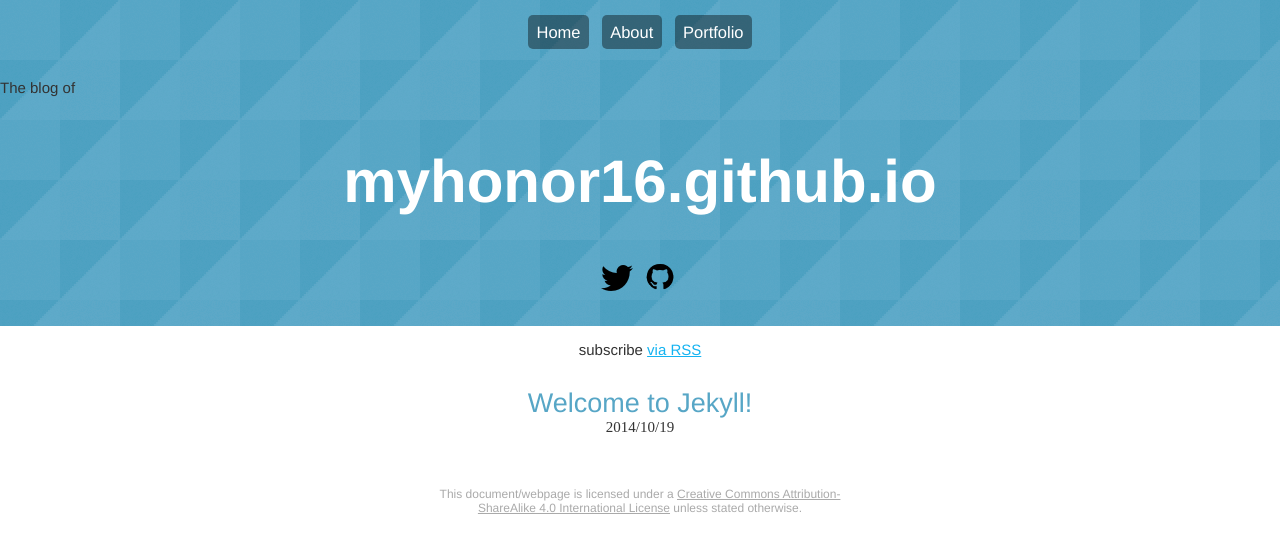
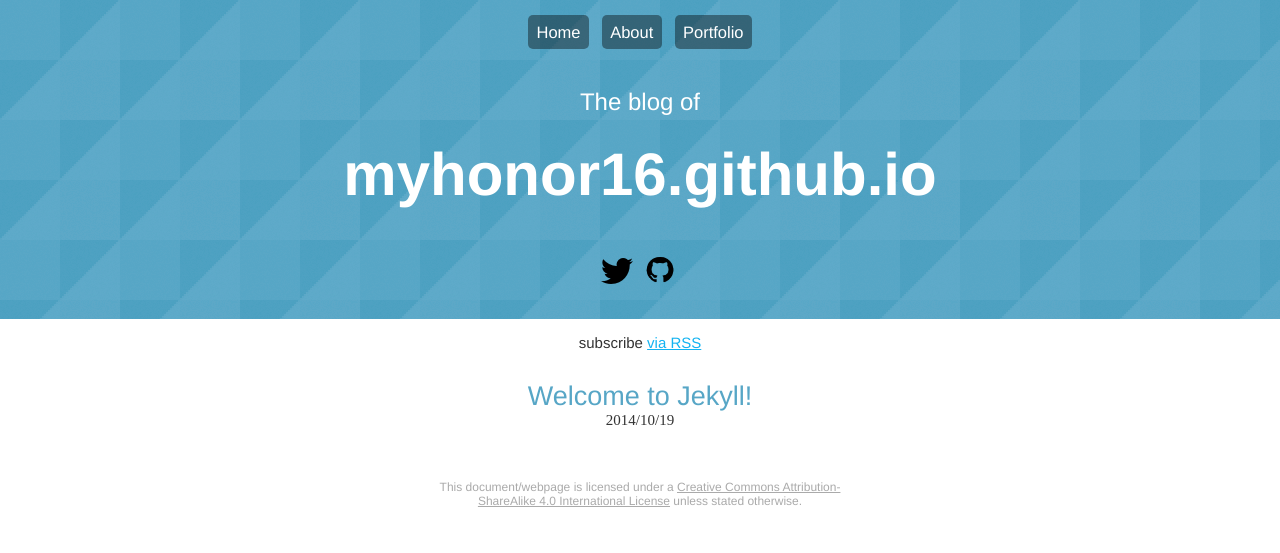
Before and after one commit to myhonor16/myhonor16.github.io, a Jekyll site: the page built from index.html, in a window 1280 px wide. Shown: the top 553 px of the page. Built offline with Jekyll 4.4.1, drawn with Linux system fonts in a browser that asks for light colours; the list of posts is cut into pages by our own code.

Commit message:
fixed pretitle css

```diff
--- a/_sass/_modules.scss
+++ b/_sass/_modules.scss
@@ -1,9 +1,14 @@
+.header__pretitle {
+	color: #fff;
+	text-align: center;
+	font-size: 1.6em;
+}
 .header__title {
 	text-align: center;
 	margin: 0;
-	padding: 0.6em 0.2em 0.4em;
+	padding: 0 0.2em 0.4em;
 	@media only screen and (min-width: 40em) {
-		padding: 0.6em 1em 0.4em;
+		padding: 0 1em 0.4em;
 	}
 }
 .header__title__link {
```
